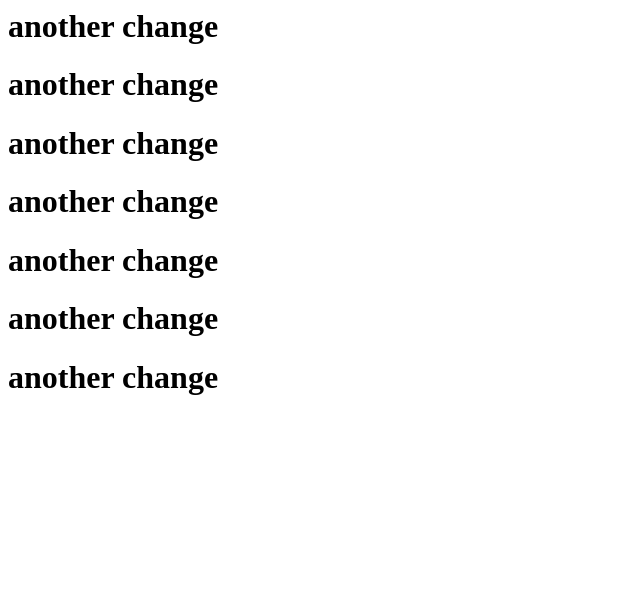
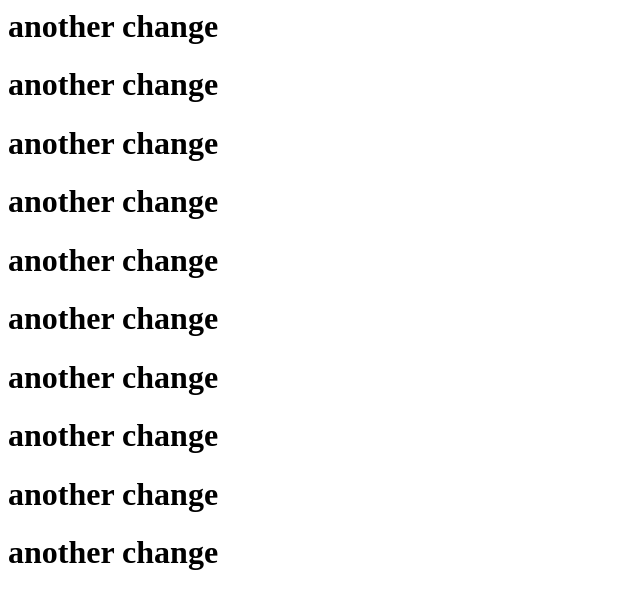
Before and after one commit to beingutsav/git-tutorial, a plain HTML site: page Index.html in a window 1280 px wide. Shown: the whole page, without its empty margins (0-640 px from the left). Drawn offline with Linux system fonts and the light colour scheme.

Commit message:
test commit

```diff
--- a/Index.html
+++ b/Index.html
@@ -5,3 +5,7 @@
 <h1>another change</h1>
 <h1>another change</h1>
 <h1>another change</h1>
+
+<h1>another change</h1>
+<h1>another change</h1>
+<h1>another change</h1>
```
Also changed, not shown: Index2.html (added, +1 -0 lines).
